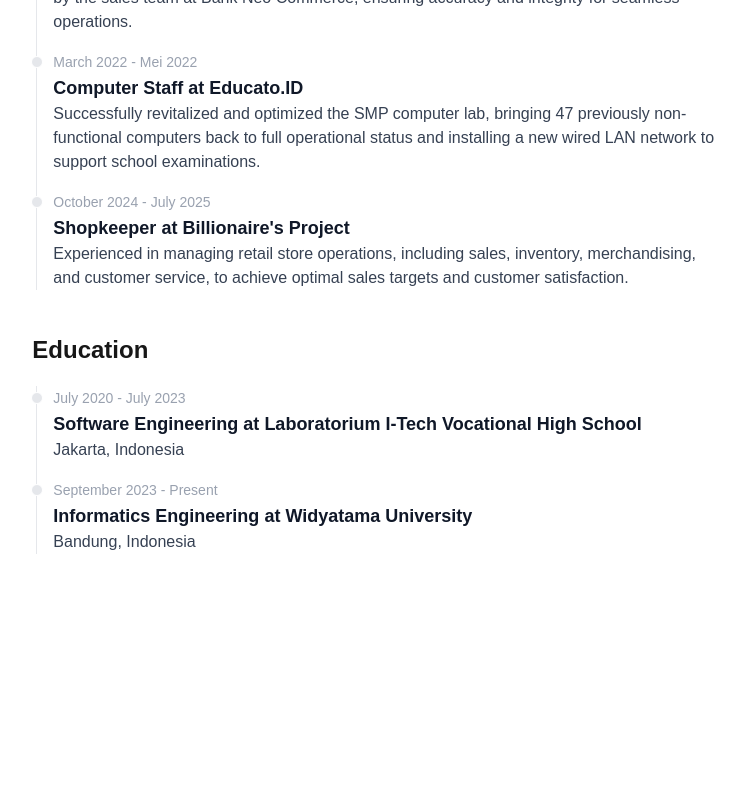
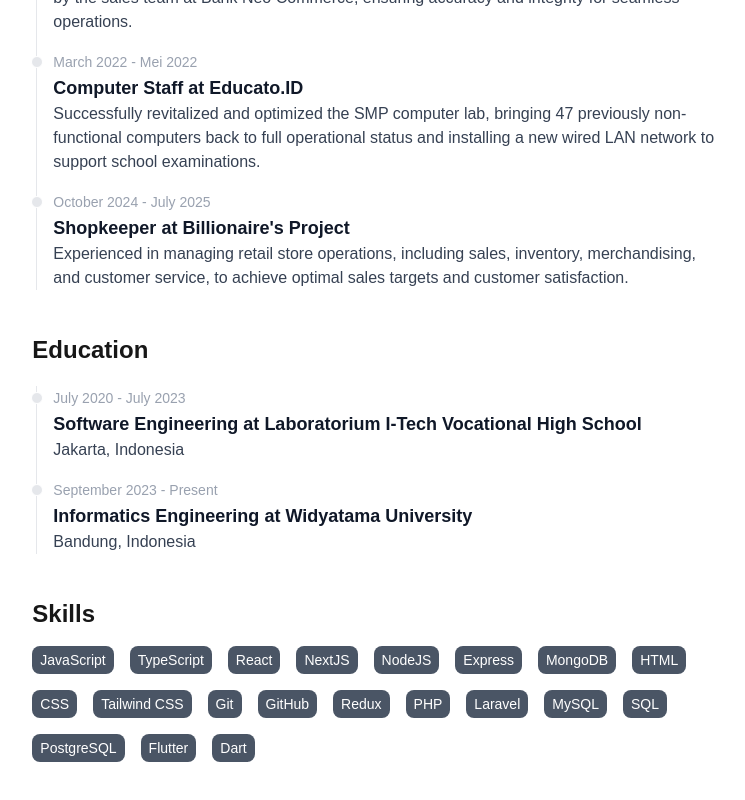
Before and after one commit to kucingliaw/kucingliaw.github.io, a Next.js app: page / in a window 1280 px wide. Shown: the part 446-1246 px from the top of the page, without its empty margins (261-1006 px from the left). Before the commit the page ends 1092 px from the top, so only its background shows below. Built offline with nearby package versions, Linux system fonts and the light colour scheme.

Commit message:
`Added Skills component to Home page`

```diff
--- a/app/page.tsx
+++ b/app/page.tsx
@@ -1,6 +1,7 @@
 import Education from "@/components/Education";
 import Intro from "@/components/Intro";
 import { Meteors } from "@/components/magicui/meteors";
+import Skills from "@/components/Skills";
 import WorkExperience from "@/components/WorkExperience";
 
 export default function Home() {
@@ -11,6 +12,7 @@ export default function Home() {
         <Intro />
         <WorkExperience />
         <Education />
+        <Skills />
       </main>
     </div>
   );
--- /dev/null
+++ b/components/Skills.tsx
@@ -0,0 +1,41 @@
+const skillsData: string[] = [
+  "JavaScript",
+  "TypeScript",
+  "React",
+  "NextJS",
+  "NodeJS",
+  "Express",
+  "MongoDB",
+  "HTML",
+  "CSS",
+  "Tailwind CSS",
+  "Git",
+  "GitHub",
+  "Redux",
+  "PHP",
+  "Laravel",
+  "MySQL",
+  "SQL",
+  "PostgreSQL",
+  "Flutter",
+  "Dart",
+];
+
+export default function Skills() {
+  return (
+    <div className="flex flex-col gap-4">
+      <h2 className="text-2xl font-bold">Skills</h2>
+
+      <div className="flex flex-wrap gap-4">
+        {skillsData.map((skill, index) => (
+          <div
+            key={index}
+            className="bg-gray-600 px-2 py-1 text-sm text-white rounded-lg"
+          >
+            {skill}
+          </div>
+        ))}
+      </div>
+    </div>
+  );
+}
```
